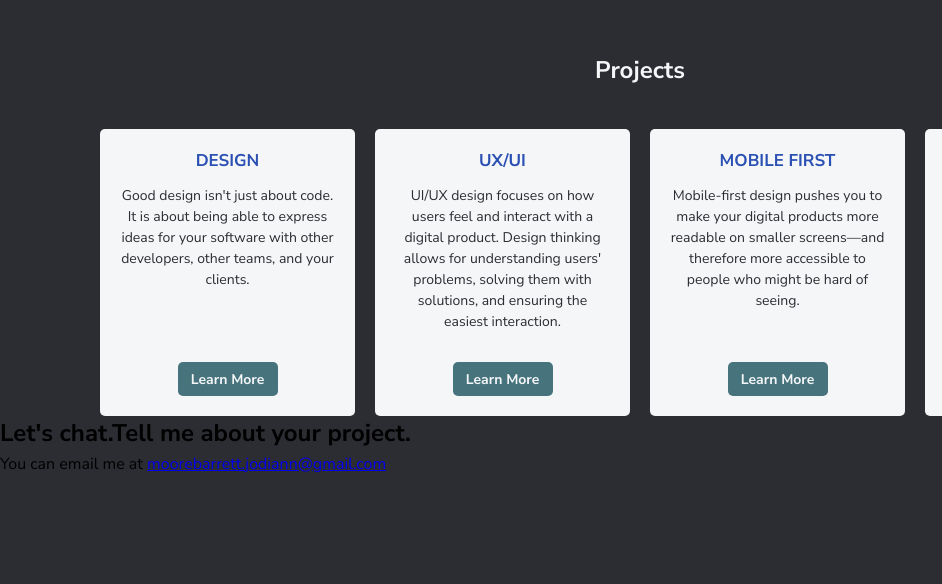
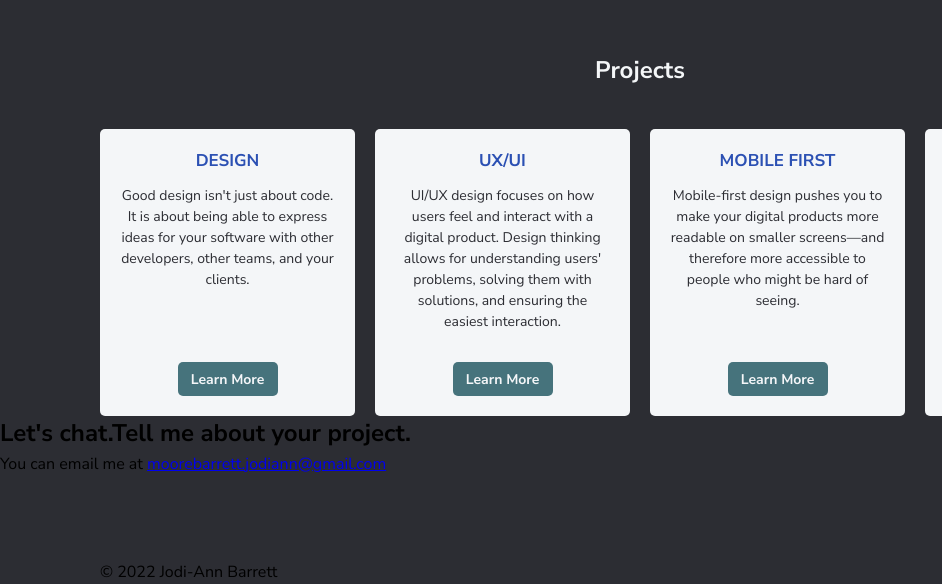
Before and after one commit to moorebarrett-jodiann/moorejodiannc, a plain HTML site: page index.html in a window 1280 px wide. Shown: the part 843-1427 px from the top of the page, 0-942 px from the left. Before the commit the page ends 1403 px from the top, so only its background shows below. Drawn offline with Linux system fonts and the light colour scheme.

Commit message:
Add Footer

```diff
--- a/index.html
+++ b/index.html
@@ -125,6 +125,11 @@
                     </div>
                 </div>
             </div>
+            <footer>
+                <div class="container">
+                        <p>&copy; 2022 Jodi-Ann Barrett</p>
+                </div>
+            </footer>
         </main>
         <noscript><p>This page requires a JavaScript-enabled browser</p></noscript>
     </body>
```
